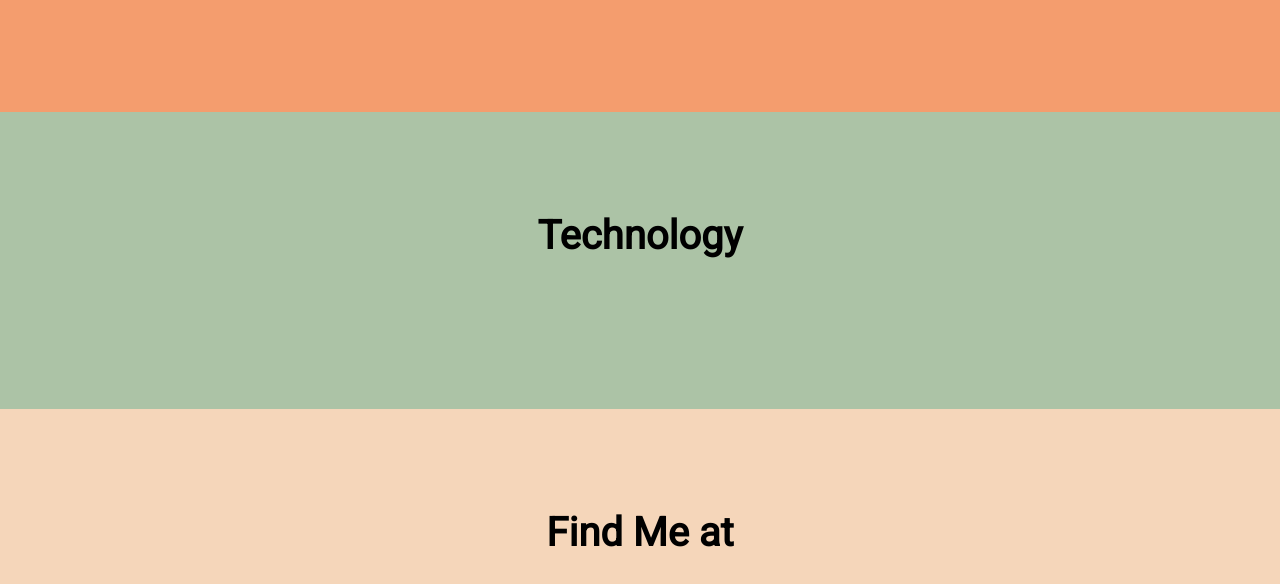
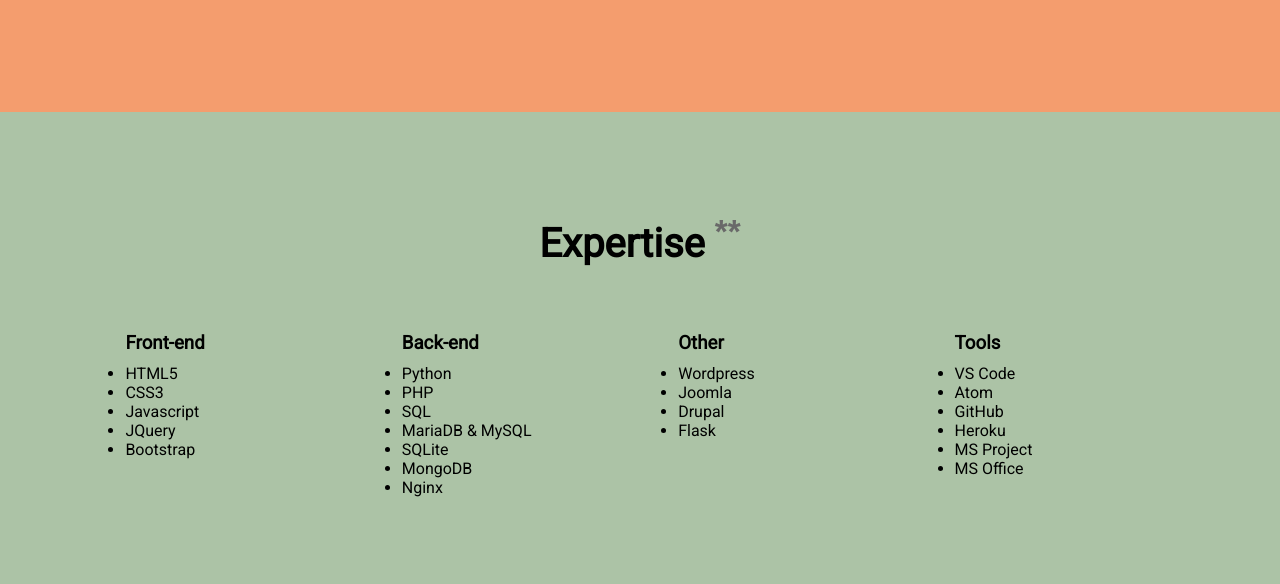
Before and after one commit to jmares/freeCodeCamp, a plain HTML site: page responsive_web_design/portfolio_page/index.html in a window 1280 px wide. Shown: the part 1563-2147 px from the top of the page. Drawn offline with Linux system fonts and the light colour scheme.

Commit message:
changed section technology to expertise, added content and style

```diff
--- a/responsive_web_design/portfolio_page/index.html
+++ b/responsive_web_design/portfolio_page/index.html
@@ -11,7 +11,7 @@
             <ul>
                 <li><a href="#welcome-section">welcome</a></li>
                 <li><a href="#projects">projects</a></li>
-                <li><a href="#technology">technology</a></li>
+                <li><a href="#expertise">expertise</a></li>
                 <li><a href="#contact">contact</a></li>
             </ul>
         </nav>
@@ -49,15 +49,58 @@
                 </div>
             </section>
 
-            <section id="technology">
-                <h2>Technology</h2>
-
+            <section id="expertise">
+                <h2>Expertise <sup><a href="#footer">**</a></sup></h2>
+                <div id="expertholder">
+                    <div class="expert-tile">
+                        <h3>Front-end</h3>
+                        <ul>
+                            <li>HTML5</li>
+                            <li>CSS3</li>
+                            <li>Javascript</li>
+                            <li>JQuery</li>
+                            <li>Bootstrap</li>
+                        </ul>
+                    </div>
+                    <div class="expert-tile">
+                        <h3>Back-end</h3>
+                        <ul>
+                            <li>Python</li>
+                            <li>PHP</li>
+                            <li>SQL</li>
+                            <li>MariaDB &amp; MySQL</li>
+                            <li>SQLite</li>
+                            <li>MongoDB</li>
+                            <li>Nginx</li>
+                        </ul>
+                    </div>
+                    <div class="expert-tile">
+                        <h3>Other</h3>
+                        <ul>
+                            <li>Wordpress</li>
+                            <li>Joomla</li>
+                            <li>Drupal</li>
+                            <li>Flask</li>
+                        </ul>
+                    </div>
+                    <div class="expert-tile">
+                        <h3>Tools</h3>
+                        <ul>
+                            <li>VS Code</li>
+                            <li>Atom</li>
+                            <li>GitHub</li>
+                            <li>Heroku</li>
+                            <li>MS Project</li>
+                            <li>MS Office</li>
+                        </ul>
+                    </div>
+                </div>
             </section>
 
             <section id="contact">
                 <h2>Find Me at</h2>
                 <div id="contacts">
-                    <div class="contactme"><a href="https://github.com/j0hm4r" target="_blank"><span class="fab fa-github fa-3x"> </span></a><span class="facaption"><br>GitHub</span></div>
+                    <div class="contactme"><a href="https://github.com/j0hm4r" id="profile_link" target="_blank"><span class="fab fa-github fa-3x"> </span></a><span class="facaption"><br>GitHub</span></div>
                     <div class="contactme"><a href="https://www.freecodecamp.org/johmar" target="_blank"><span class="fab fa-free-code-camp fa-3x"> </span></a><span class="facaption"><br>freeCodeCamp</span></div>
                     <div class="contactme"><a href="https://codepen.io/johmar" target="_blank"><span class="fab fa-codepen fa-3x"> </span></a><span class="facaption"><br>CodePen</span></div>
                     <div class="contactme"><a href="mailto:johndoe@example.com"><span class="fas fa-at fa-3x"> </span></a><span class="facaption"><br>Email</span></div>
--- a/responsive_web_design/portfolio_page/style.css
+++ b/responsive_web_design/portfolio_page/style.css
@@ -144,10 +144,36 @@
     text-align: center;
 }
 
-#technology {
+#expertise {
     padding-top: 100px;
     padding-bottom: 100px;
     background-color: var(--bgcolor-tech);
+}
+
+#expertise a {
+    text-decoration: none;
+    color: dimgray;
+    font-family: Arial, Helvetica, sans-serif;
+}
+
+#expertise a:hover {
+    color: lightseagreen;
+}
+
+.expert-tile {
+    margin: 5px;
+    padding: 10px;
+    max-width: 300px;
+    min-width: 200px;
+}
+
+.expert-tile h3 {
+    text-align: left;
+    margin-bottom: 10px;
+}
+
+.expert-tile ul {
+    margin: 10px auto;
 }
 
 #contact {
@@ -158,11 +184,20 @@
 }
 
 #projects h2,
-#technology h2,
+#expertise h2,
 #contact h2 {
     text-align: center;
     font-size: 40px;
     margin-bottom: 50px;
+}
+
+#expertholder {
+    display: flex;
+    flex-direction: row;
+    flex-wrap: wrap;
+    width: 90%;
+    justify-content: space-evenly;
+    margin: 10px auto;
 }
 
 #contacts {
```
